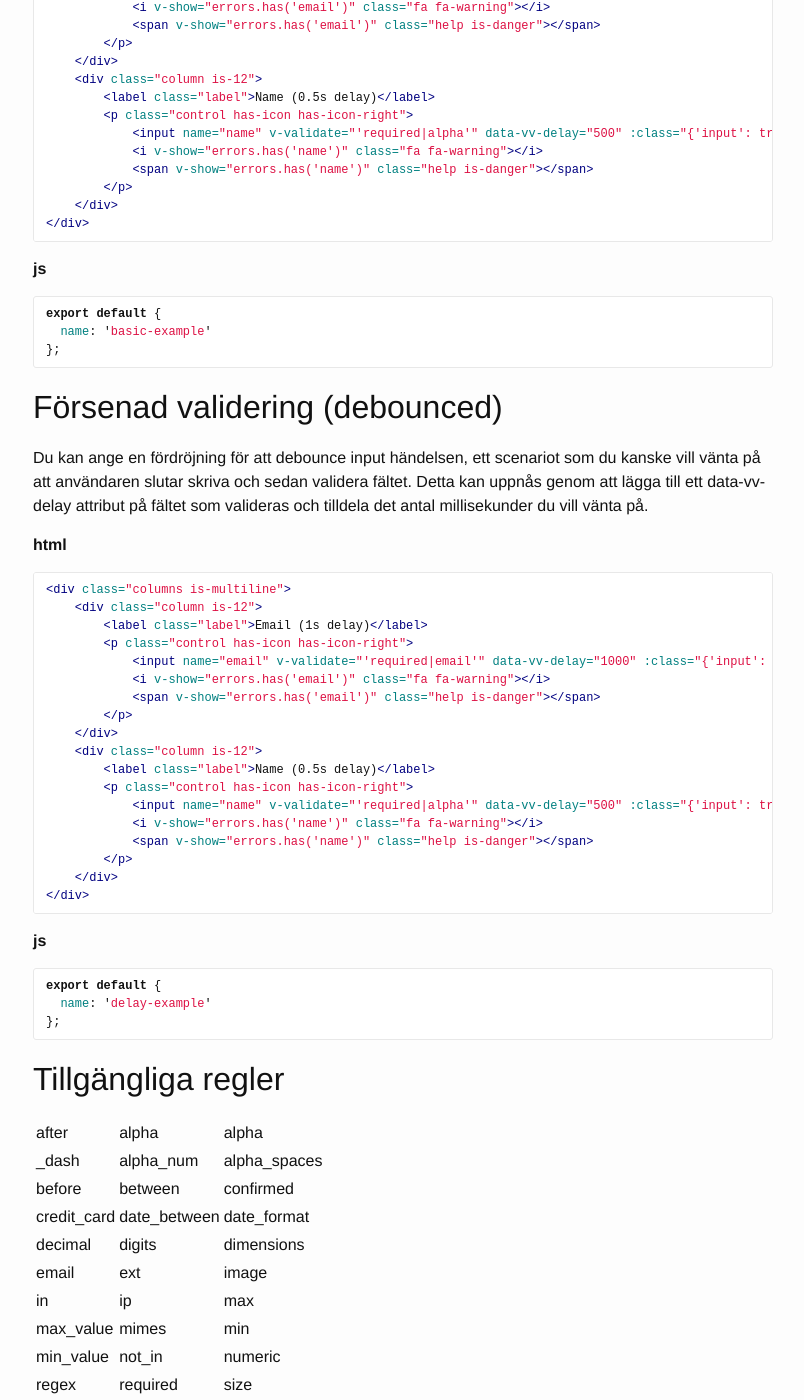
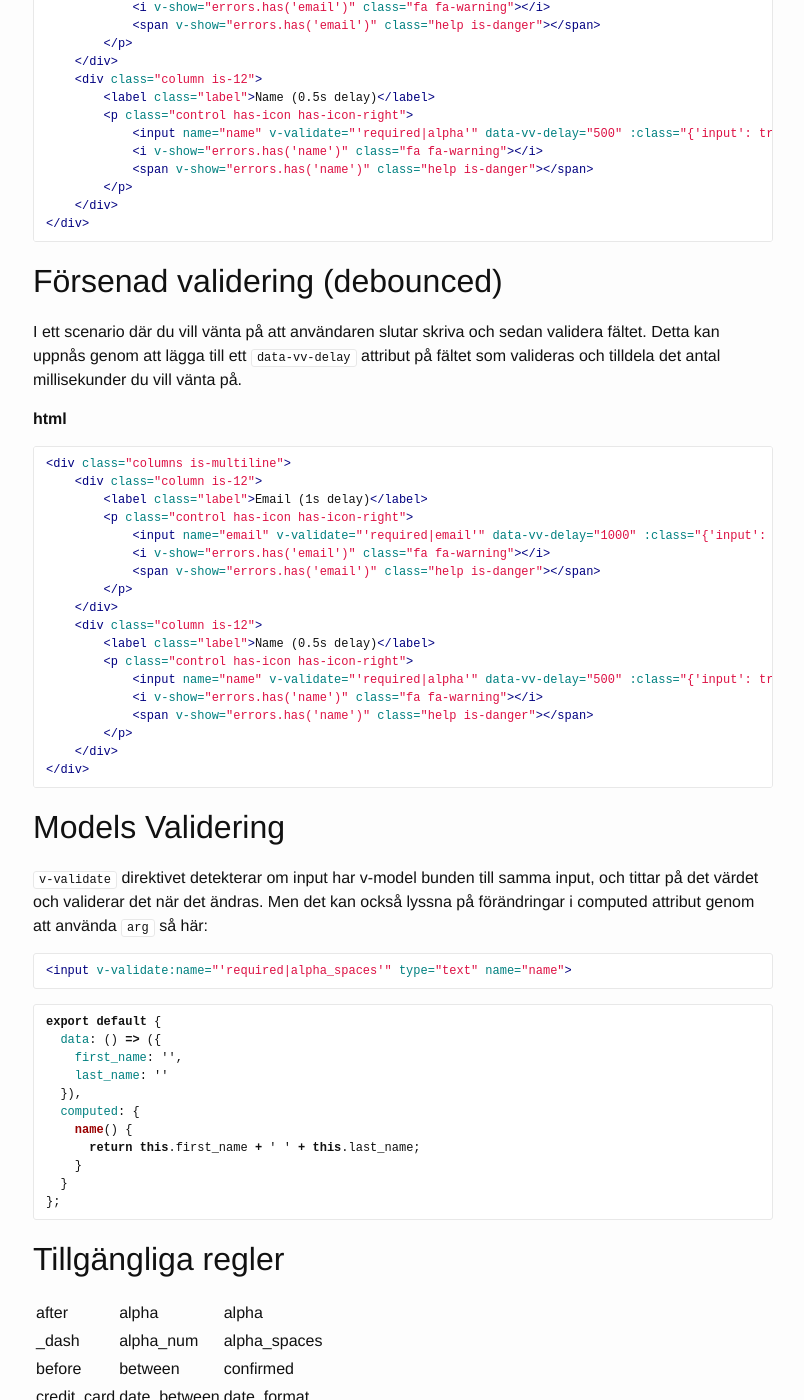
Before and after one commit to develdoe/develdoe.github.io, a Jekyll site: the page built from _posts/2018-02-26-veevalidate.md, in a window 1280 px wide and 1400 px high, scrolled down 1617 px. Shown: the whole window, without its empty margins (237-1041 px from the left). Built offline with Jekyll 4.4.1, drawn with Linux system fonts in a browser that asks for light colours.

Commit message:
Create 2018-02-26-veevalidate.md

````diff
--- a/_posts/2018-02-26-veevalidate.md
+++ b/_posts/2018-02-26-veevalidate.md
@@ -85,16 +85,9 @@ För att kombinera båda reglerna tilldelar vi strängvärdet `required|email` t
 </div>
 ```
 
-**js**
-```js
-export default {
-  name: 'basic-example'
-};
-```
-
 ## Försenad validering (debounced)
 
-Du kan ange en fördröjning för att debounce input händelsen, ett scenariot som du kanske vill vänta på att användaren slutar skriva och sedan validera fältet. Detta kan uppnås genom att lägga till ett data-vv-delay attribut på fältet som valideras och tilldela det antal millisekunder du vill vänta på.
+I ett scenario där du vill vänta på att användaren slutar skriva och sedan validera fältet. Detta kan uppnås genom att lägga till ett `data-vv-delay` attribut på fältet som valideras och tilldela det antal millisekunder du vill vänta på.
 
 **html**
 ```html
@@ -118,11 +111,25 @@ Du kan ange en fördröjning för att debounce input händelsen, ett scenariot s
 </div>
 ```
 
-**js**
+## Models Validering
+
+`v-validate` direktivet detekterar om input har v-model bunden till samma input, och tittar på det värdet och validerar det när det ändras. Men det kan också lyssna på förändringar i computed attribut genom att använda `arg` så här:
+
+```html
+<input v-validate:name="'required|alpha_spaces'" type="text" name="name">
+```
 
 ```js
 export default {
-  name: 'delay-example'
+  data: () => ({
+    first_name: '',
+    last_name: ''
+  }),
+  computed: {
+    name() {
+      return this.first_name + ' ' + this.last_name;
+    }
+  }
 };
 ```
 
````
